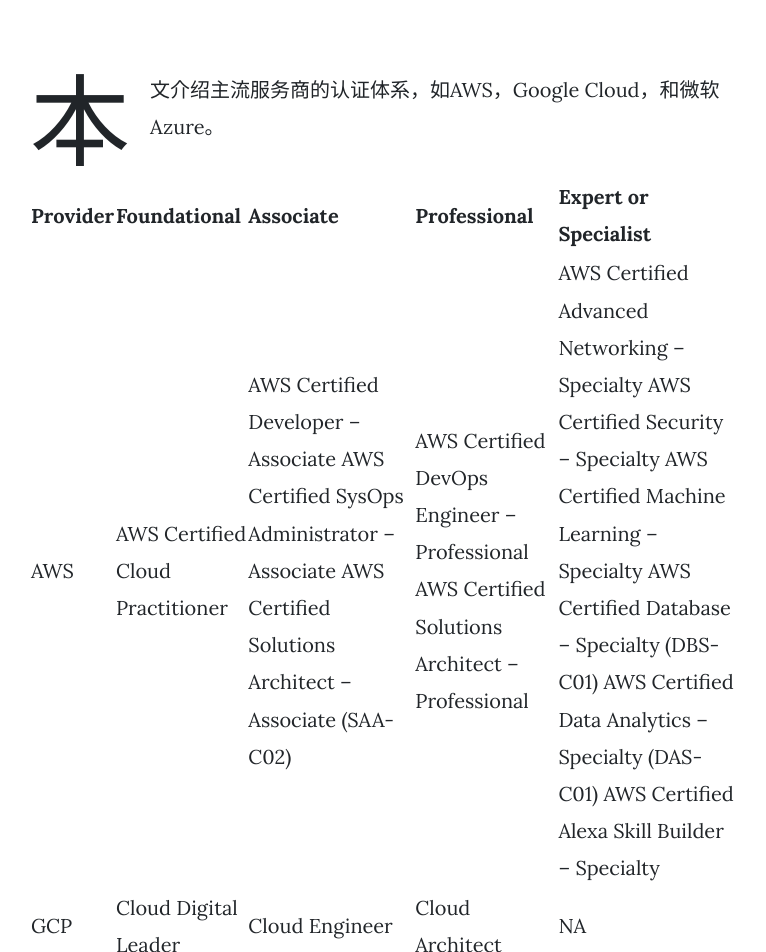
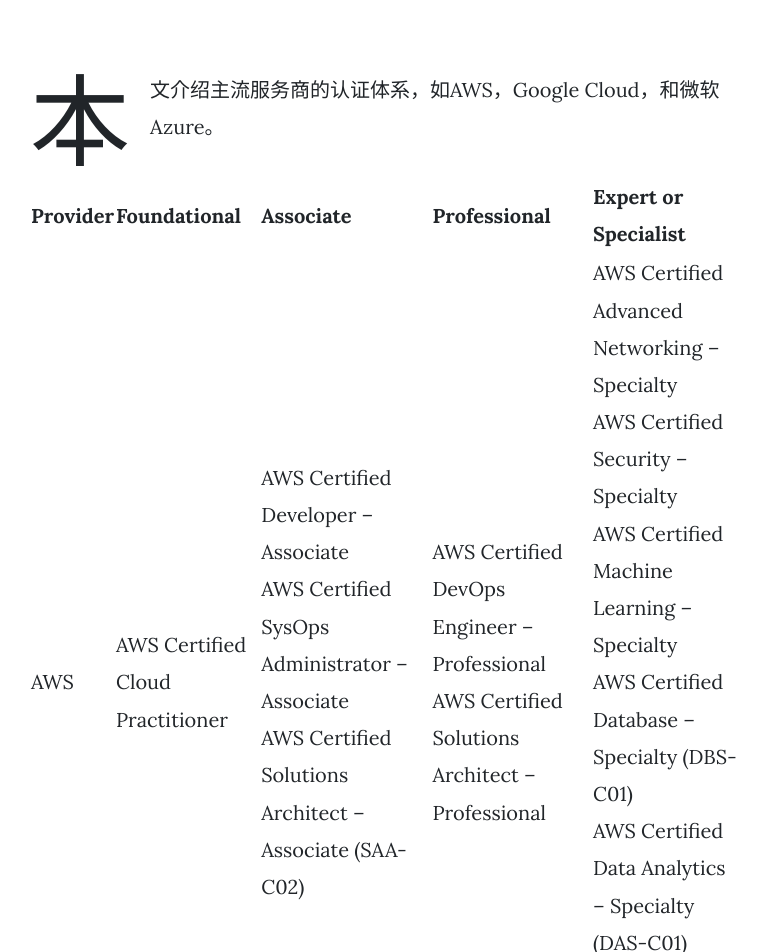
Before and after one commit to billrain/mainframe2cloud.github.io, a Jekyll site: the page built from _posts/2021-08-11-Popular-Cloud-Certs.markdown, in a window 1280 px wide and 1400 px high, scrolled down 479 px. Shown: the top 952 px of the window, without its empty margins (70-836 px from the left). Built offline with Jekyll 4.4.1, drawn with Linux system fonts in a browser that asks for light colours; nearby versions of some CDN libraries; comment, search, counter and statistics services are not loaded; some of the changed lines change nothing that is shown; some of the changed text lies outside the part shown; grey boxes are pictures that could not be loaded.

Commit message:
Update 2021-08-11-Popular-Cloud-Certs.markdown

```diff
--- a/_posts/2021-08-11-Popular-Cloud-Certs.markdown
+++ b/_posts/2021-08-11-Popular-Cloud-Certs.markdown
@@ -8,10 +8,11 @@
 ---
 本文介绍主流服务商的认证体系，如AWS，Google Cloud，和微软Azure。
 
-| Provider | Foundational                     | Associate                                                                                                                                  | Professional                                                                                  | Expert or Specialist                                                                                                                                                                                                                                                      |
-|----------|----------------------------------|--------------------------------------------------------------------------------------------------------------------------------------------|-----------------------------------------------------------------------------------------------|---------------------------------------------------------------------------------------------------------------------------------------------------------------------------------------------------------------------------------------------------------------------------|
-| AWS      | AWS Certified Cloud Practitioner | AWS Certified Developer – Associate AWS Certified SysOps Administrator – Associate AWS Certified Solutions Architect – Associate (SAA-C02) | AWS Certified DevOps Engineer – Professional AWS Certified Solutions Architect – Professional | AWS Certified Advanced Networking – Specialty AWS Certified Security – Specialty AWS Certified Machine Learning – Specialty AWS Certified Database – Specialty (DBS-C01) AWS Certified Data Analytics – Specialty (DAS-C01) AWS Certified Alexa Skill Builder – Specialty |
-| GCP      | Cloud Digital Leader             | Cloud Engineer                                                                                                                             | Cloud Architect                                                                               | NA                                                                                                                                                                                                                                                                        |
-| Azure    |                                  |                                                                                                                                            |                                                                                               |                                                                                                                                                                                                                                                                           |
+| Provider | Foundational | Associate | Professional | Expert or Specialist |
+|---|---|---|---|---|
+| AWS | AWS Certified Cloud Practitioner | AWS Certified Developer – Associate<br>AWS Certified SysOps Administrator – Associate<br>AWS Certified Solutions Architect – Associate (SAA-C02) | AWS Certified DevOps Engineer – Professional<br>AWS Certified Solutions Architect – Professional | AWS Certified Advanced Networking – Specialty<br>AWS Certified Security – Specialty<br>AWS Certified Machine Learning – Specialty<br>AWS Certified Database – Specialty (DBS-C01)<br>AWS Certified Data Analytics – Specialty (DAS-C01)<br>AWS Certified Alexa Skill Builder – Specialty |
+| GCP | Cloud Digital Leader | Cloud Engineer | Cloud Architect<br>Cloud Developer<br>Data Engineer<br>Cloud DevOps Engineer<br>Cloud Security Engineer<br>Cloud Network Engineer<br>Collaboration Engineer<br>Machine Learning Engineer | NA |
+| Azure |  |  |  |  |
+
 
 <iframe width="800" height="600" frameborder="0" src="https://www.mindmeister.com/maps/public_map_shell/1974768606/cloud-certifications?width=800&height=600&z=auto&t=AU08CLDw9p&live_update=1&presentation=1" scrolling="no" style="overflow: hidden; margin-bottom: 5px;">您目前的浏览器无法显示框架元素。请访问MindMeister上的<a href="https://www.mindmeister.com/1974768606/cloud-certifications?t=AU08CLDw9p" target="_blank">Cloud Certifications 主流云认证</a>页面。</iframe><div class="mb-5"><a href="https://www.mindmeister.com/1974768606/cloud-certifications?t=AU08CLDw9p" target="_blank">Cloud Certifications 主流云认证</a> 作者 <a href="https://www.mindmeister.com/users/channel/214244" target="_blank">Ming 11</a></div>
```
